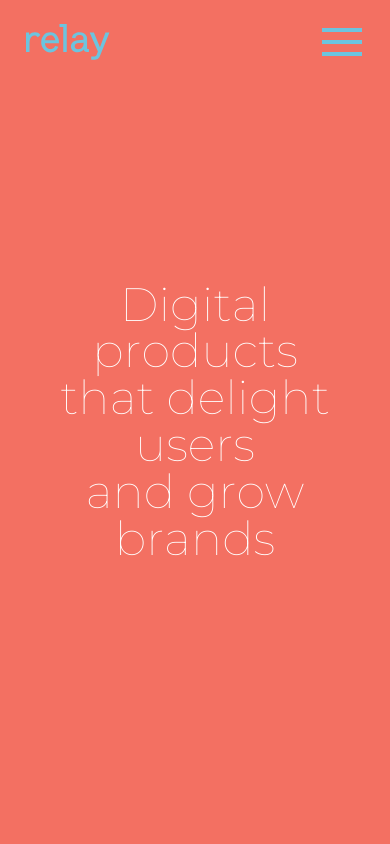
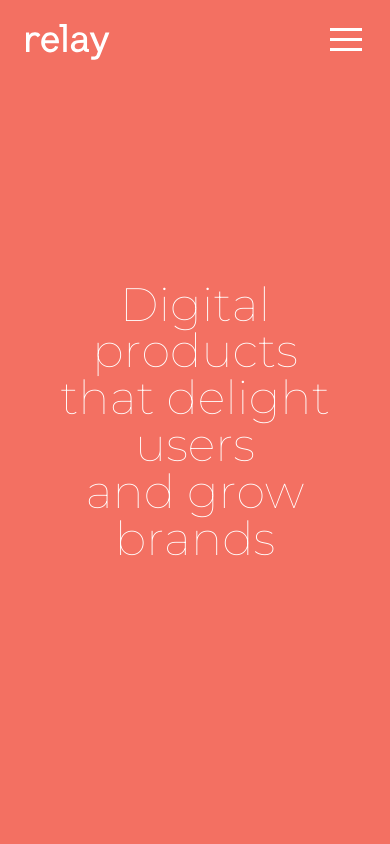
Before and after one commit to relaydesignco/relaywebsite, a Vue app: page / in a window 390 px wide. Shown: the top 844 px of the page. Built offline with nearby package versions, Linux system fonts and the light colour scheme; a web font is replaced by a local one.

Commit message:
Homepage style tweaks. Change hamburger to SVG.

```diff
--- a/src/App.vue
+++ b/src/App.vue
@@ -30,7 +30,7 @@ const inverseColor = computed(() => {
     case 'blue':
       return 'pink'
     case 'red':
-      return 'blue'
+      return 'white'
     case 'pink':
       return 'blue'
     case 'orange':
@@ -74,9 +74,11 @@ onUnmounted(() => window.removeEventListener('scroll', handleScroll))
       </svg>
     </router-link>
     <button class="hamburger absolute z-20 right-7 top-7 text-black border-0 p-0" :class="{close : showMenu}" @click.prevent="showMenu = !showMenu">
-      <div :class="showMenu == false ? `bg-${inverseColor}` : `bg-${bgColor}`" class="nav-icon-line line-1 block h-1 w-10 mb-2"></div>
-      <div :class="showMenu == false ? `bg-${inverseColor}` : `bg-${bgColor}`" class="nav-icon-line line-2 block h-1 w-10 mb-2"></div>
-      <div :class="showMenu == false ? `bg-${inverseColor}` : `bg-${bgColor}`" class="nav-icon-line line-3 block h-1 w-10"></div>
+      <svg width="32" height="32" viewBox="0 0 32 32" fill="none" xmlns="http://www.w3.org/2000/svg">
+        <rect :class="showMenu == false ? `fill-${inverseColor}` : `fill-${bgColor}`" class="nav-icon-line line-1" width="32" height="3"/>
+        <rect :class="showMenu == false ? `fill-${inverseColor}` : `fill-${bgColor}`" class="nav-icon-line line-2" width="32" height="3" y="10"  />
+        <rect :class="showMenu == false ? `fill-${inverseColor}` : `fill-${bgColor}`" class="nav-icon-line line-3" width="32" height="3" y="20"  />
+      </svg>
     </button>
     <div class="menu absolute right-0 top-0 w-full md:w-1/2 lg:w-1/3 h-screen z-10" :class="[{ showMenu: showMenu }, `bg-${inverseColor}`]">
       <div class="nav-menu flex items-start flex-col p-10 pt-32 h-full">
@@ -106,9 +108,13 @@ onUnmounted(() => window.removeEventListener('scroll', handleScroll))
 </template>
 
 <style scoped>
+.navbar {
+  --movement-transition: .3s ease-in-out;
+  --color-transition: 1s ease;
+}
 
 .nav-icon-line, .logo path {
-  transition: background-color 1.5s ease, transform .3s ease-in-out;
+  transition: background-color var(--color-transition), fill var(--color-transition), transform var(--movement-transition);
 }
 
 .logo .moveable.moved {
@@ -117,7 +123,7 @@ onUnmounted(() => window.removeEventListener('scroll', handleScroll))
 
 .logo .bar {
   transform: translate(-100px, 0);
-  transition: transform .3s ease-in-out;
+  transition: transform var(--movement-transition);
 }
 
 .logo .bar.moved {
@@ -126,7 +132,7 @@ onUnmounted(() => window.removeEventListener('scroll', handleScroll))
 
 .menu {
   transform: translateX(100%);
-  transition: all .3s ease;
+  transition: all var(--movement-transition);
 }
 
 .menu.showMenu {
@@ -145,7 +151,7 @@ onUnmounted(() => window.removeEventListener('scroll', handleScroll))
 
   transform: scale(0, 100%);
   transform-origin: left center;
-  transition: all .3s ease;
+  transition: all var(--movement-transition);
 }
 
 .nav-link.text-yellow .bar {
@@ -203,11 +209,21 @@ onUnmounted(() => window.removeEventListener('scroll', handleScroll))
 }
 
 .hamburger .nav-icon-line {
+  transition: fill var(--color-transition), transform var(--movement-transition);
   transform-origin: center center;
-  transform: scaleX(1);
+  transform: scaleX(100%);
 }
+
+.hamburger .nav-icon-line.line-1 {
+  transform-origin: top left;
+}
+
+.hamburger .nav-icon-line.line-3 {
+  transform-origin: bottom left;
+}
+
 .hamburger.close .nav-icon-line.line-1 {
-  transform: rotate(45deg) translate(9px, 8px);
+  transform: rotate(45deg) translate(4px, -1px);
 }
 
 .hamburger.close .nav-icon-line.line-2 {
@@ -215,7 +231,7 @@ onUnmounted(() => window.removeEventListener('scroll', handleScroll))
 }
 
 .hamburger.close .nav-icon-line.line-3 {
-  transform: rotate(-45deg) translate(10px, -7px);
+  transform: rotate(-45deg) translate(7px, 8px);
 }
 
 </style>
--- a/src/style.css
+++ b/src/style.css
@@ -31,7 +31,7 @@ h1, h2, h3, h4, h5, h6 {
   font-size: 64px;
 }
 
-@screen md {
+@screen lg {
   .h4 {
     font-size: 76px;
   }
--- a/src/views/Home.vue
+++ b/src/views/Home.vue
@@ -28,13 +28,13 @@ defineExpose({bg})
     </ColorSection>
 
     <ColorSection bg-color="blue" @showBg="onShowBg" @hideBg="onHideBg">
-      <div class="flex flex-col md:flex-row py-24 md:py-56 px-8 md:px-24 items-start">
+      <div class="flex flex-col md:flex-row py-24 md:py-56 px-8 md:px-24 items-start md:max-w-7xl md:mx-auto">
         <div class="md:w-1/2">
-          <h2 class="h4 md:pr-20 mb-8 text-red leading-none">Build<br />what<br />matters.</h2>
+          <h2 class="h4 md:pr-20 mb-8 text-red leading-none">Build what<br />matters.</h2>
         </div>
         <div class="md:w-1/2">
           <div class="md:pl-4">
-            <p class="medium md:mt-24">We work with start-ups and brands to build apps and digital experiences that shape the way people live and work, for the better.</p>
+            <p class="medium md:mt-2">We work with start-ups and brands to build apps and digital experiences that shape the way people live and work, for the better.</p>
             <p class="medium">Our designers and developers work alongside your product team – taking your concept from design to prototype to launch and beyond, while staying true to your vision and solving problems that make a difference.</p>
             <p>
               <router-link class="bar-link" to="/about"><span>Learn more about us</span></router-link>
```
